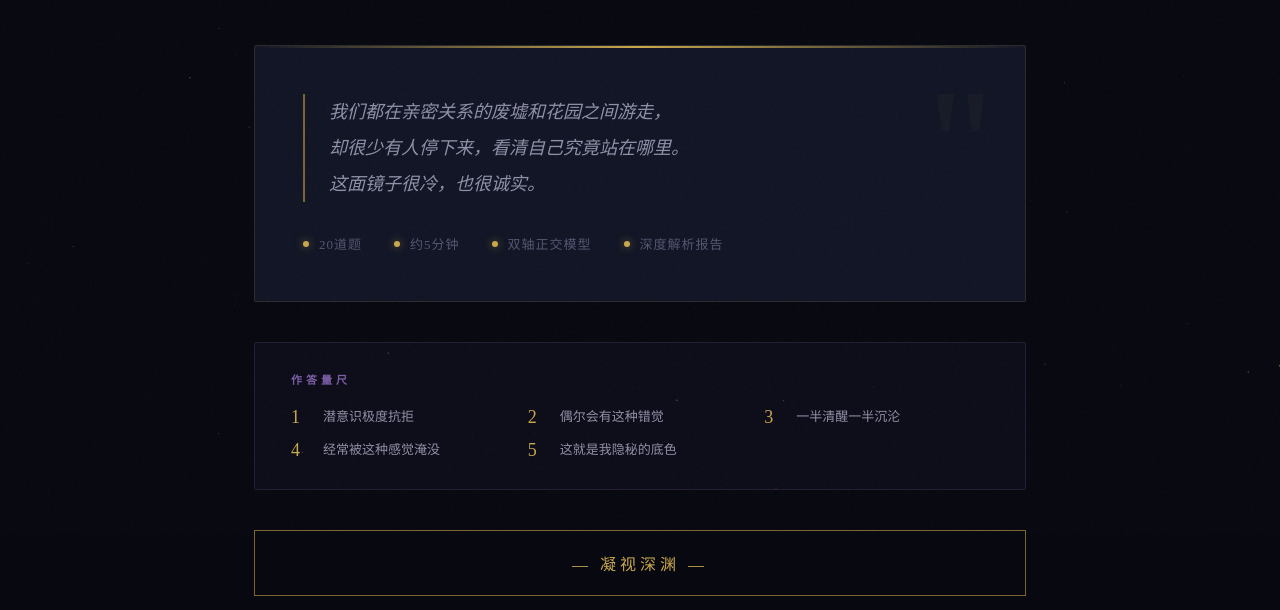
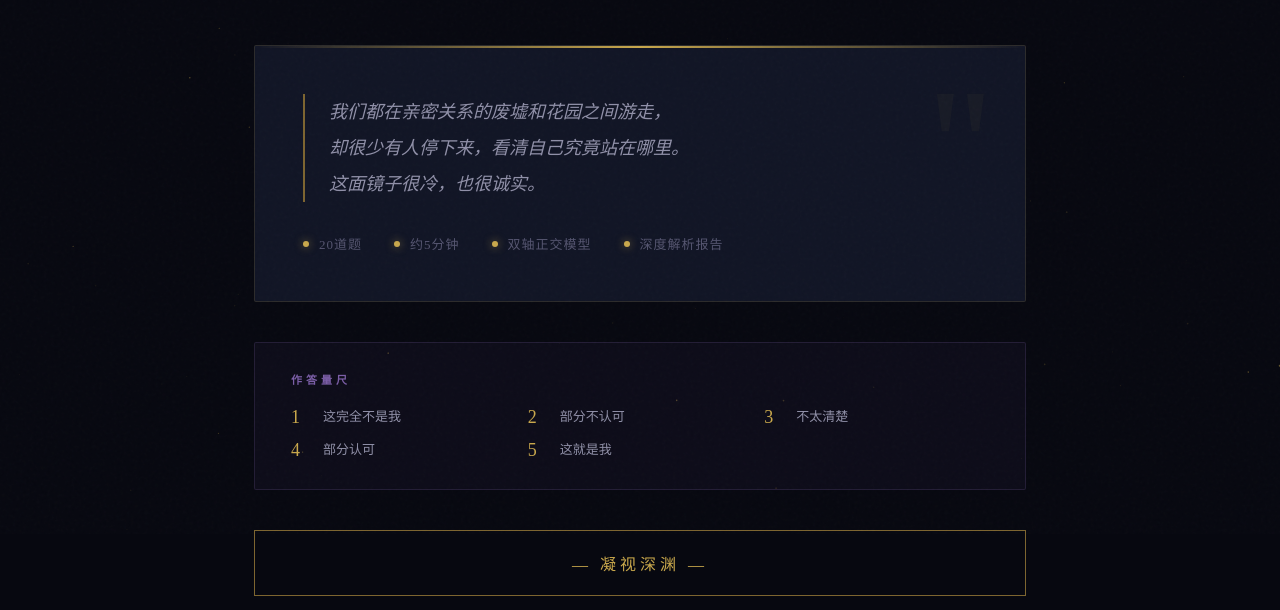
Before and after one commit to hxin0418-cyber/psycho-test, a plain HTML site: page index.html in a window 1280 px wide. Shown: the part 266-876 px from the top of the page. Drawn offline with Linux system fonts and the light colour scheme; a web font is replaced by a local one.

Commit message:
Update and rename psychology-test (4).html to index.html

```diff
--- a/psychology-test (4).html
+++ b/index.html
@@ -599,11 +599,11 @@
     <div class="scoring-guide">
       <h3>作答量尺</h3>
       <div class="score-options">
-        <div class="score-option-info"><span class="score-num">1</span><span>潜意识极度抗拒</span></div>
-        <div class="score-option-info"><span class="score-num">2</span><span>偶尔会有这种错觉</span></div>
-        <div class="score-option-info"><span class="score-num">3</span><span>一半清醒一半沉沦</span></div>
-        <div class="score-option-info"><span class="score-num">4</span><span>经常被这种感觉淹没</span></div>
-        <div class="score-option-info"><span class="score-num">5</span><span>这就是我隐秘的底色</span></div>
+        <div class="score-option-info"><span class="score-num">1</span><span>这完全不是我</span></div>
+        <div class="score-option-info"><span class="score-num">2</span><span>部分不认可</span></div>
+        <div class="score-option-info"><span class="score-num">3</span><span>不太清楚</span></div>
+        <div class="score-option-info"><span class="score-num">4</span><span>部分认可</span></div>
+        <div class="score-option-info"><span class="score-num">5</span><span>这就是我</span></div>
       </div>
     </div>
 
```
